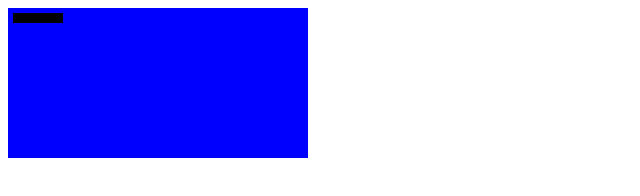
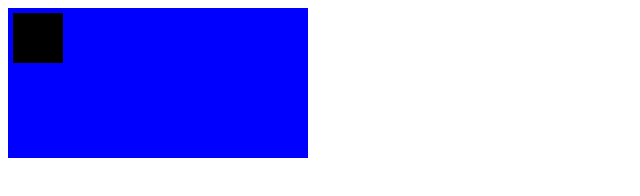
Before and after one commit to krzychukula/js13k-elements, a plain HTML site: page index.html in a window 1280 px wide. Shown: the whole page, without its empty margins (0-640 px from the left). Drawn offline with Linux system fonts and the light colour scheme.

Commit message:
add cache manifest and make build a little bit longer

```diff
--- a/build.css
+++ b/build.css
@@ -1,3 +1 @@
-canvas {
-  background-color: blue;
-}
+canvas{background-color:#00f}
--- a/build.js
+++ b/build.js
@@ -1,12 +1 @@
-(function e(t,n,r){function s(o,u){if(!n[o]){if(!t[o]){var a=typeof require=="function"&&require;if(!u&&a)return a(o,!0);if(i)return i(o,!0);var f=new Error("Cannot find module '"+o+"'");throw f.code="MODULE_NOT_FOUND",f}var l=n[o]={exports:{}};t[o][0].call(l.exports,function(e){var n=t[o][1][e];return s(n?n:e)},l,l.exports,e,t,n,r)}return n[o].exports}var i=typeof require=="function"&&require;for(var o=0;o<r.length;o++)s(r[o]);return s})({1:[function(require,module,exports){
-console.log('hello js13 games');
-
-console.log('hello again');
-
-var canvas = document.getElementById('game');
-var c = canvas.getContext('2d');
-
-c.rect(5, 5, 50, 10);
-c.fill();
-
-},{}]},{},[1]);
+!function e(r,n,o){function t(u,f){if(!n[u]){if(!r[u]){var l="function"==typeof require&&require;if(!f&&l)return l(u,!0);if(i)return i(u,!0);var a=new Error("Cannot find module '"+u+"'");throw a.code="MODULE_NOT_FOUND",a}var c=n[u]={exports:{}};r[u][0].call(c.exports,function(e){var n=r[u][1][e];return t(n?n:e)},c,c.exports,e,r,n,o)}return n[u].exports}for(var i="function"==typeof require&&require,u=0;u<o.length;u++)t(o[u]);return t}({1:[function(){console.log("hello js13 games"),console.log("hello again");var e=document.getElementById("game"),r=e.getContext("2d");r.rect(5,5,50,50),r.fill()},{}]},{},[1]);
--- a/index.html
+++ b/index.html
@@ -1,13 +1 @@
-<!DOCTYPE html>
-<html>
-  <head>
-    <meta charset="utf-8"/>
-    <meta name="viewport" content="width=device-width, initial-scale=1, user-scalable=no"/>
-    <title>Elements of JS13KGames</title>
-    <link rel="stylesheet" href="build.css"/>
-  </head>
-  <body>
-    <canvas id="game"></canvas>
-    <script src="build.js"></script>
-  </body>
-</html>
+<!DOCTYPE html><html manifest=app.manifest><head><meta charset=utf-8><meta name=viewport content="width=device-width,initial-scale=1,user-scalable=no"><title>Elements of JS13KGames</title><link rel=stylesheet href=build.css></head><body><canvas id=game></canvas><script src=build.js></script></body></html>
```
Also changed, not shown: 1 other file.
